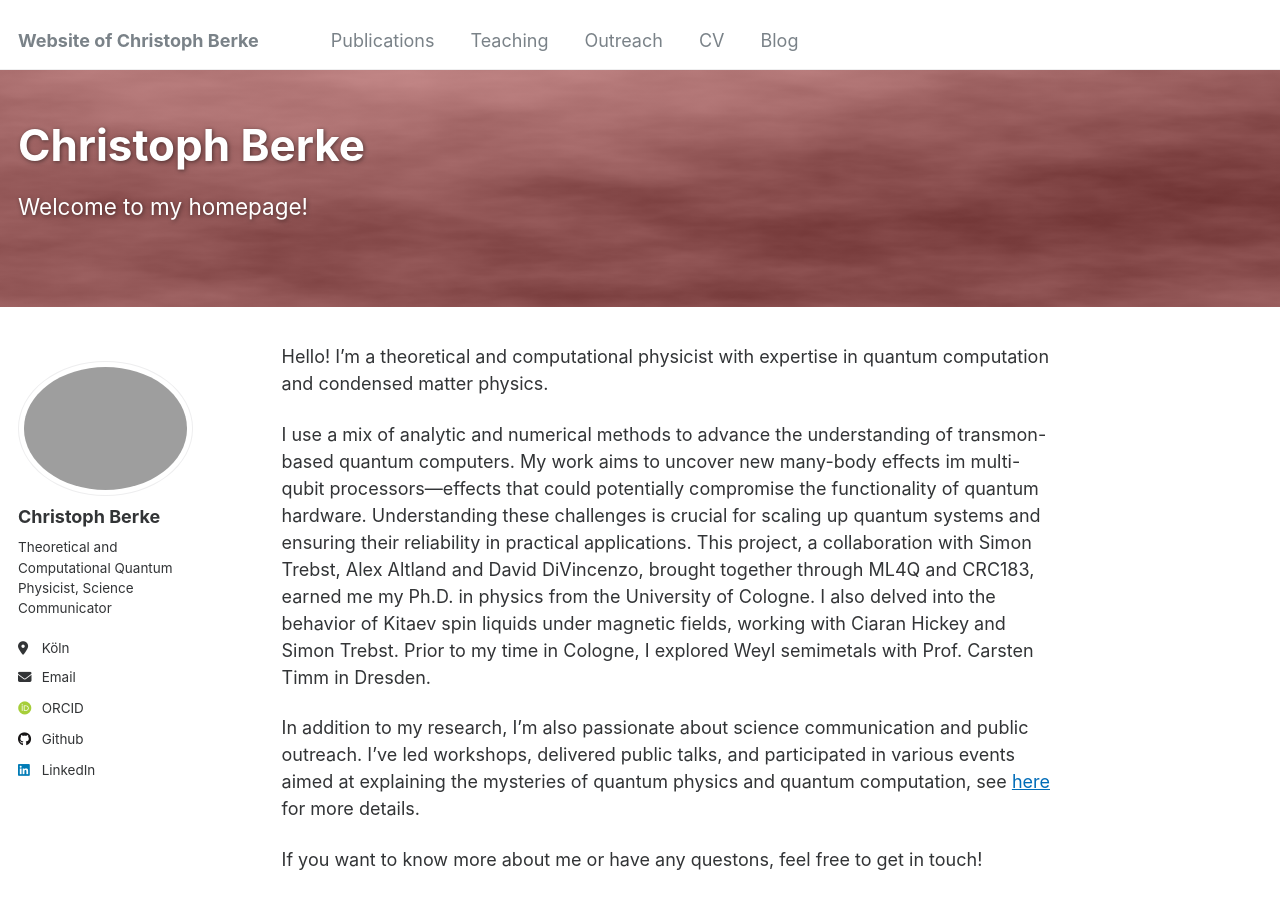
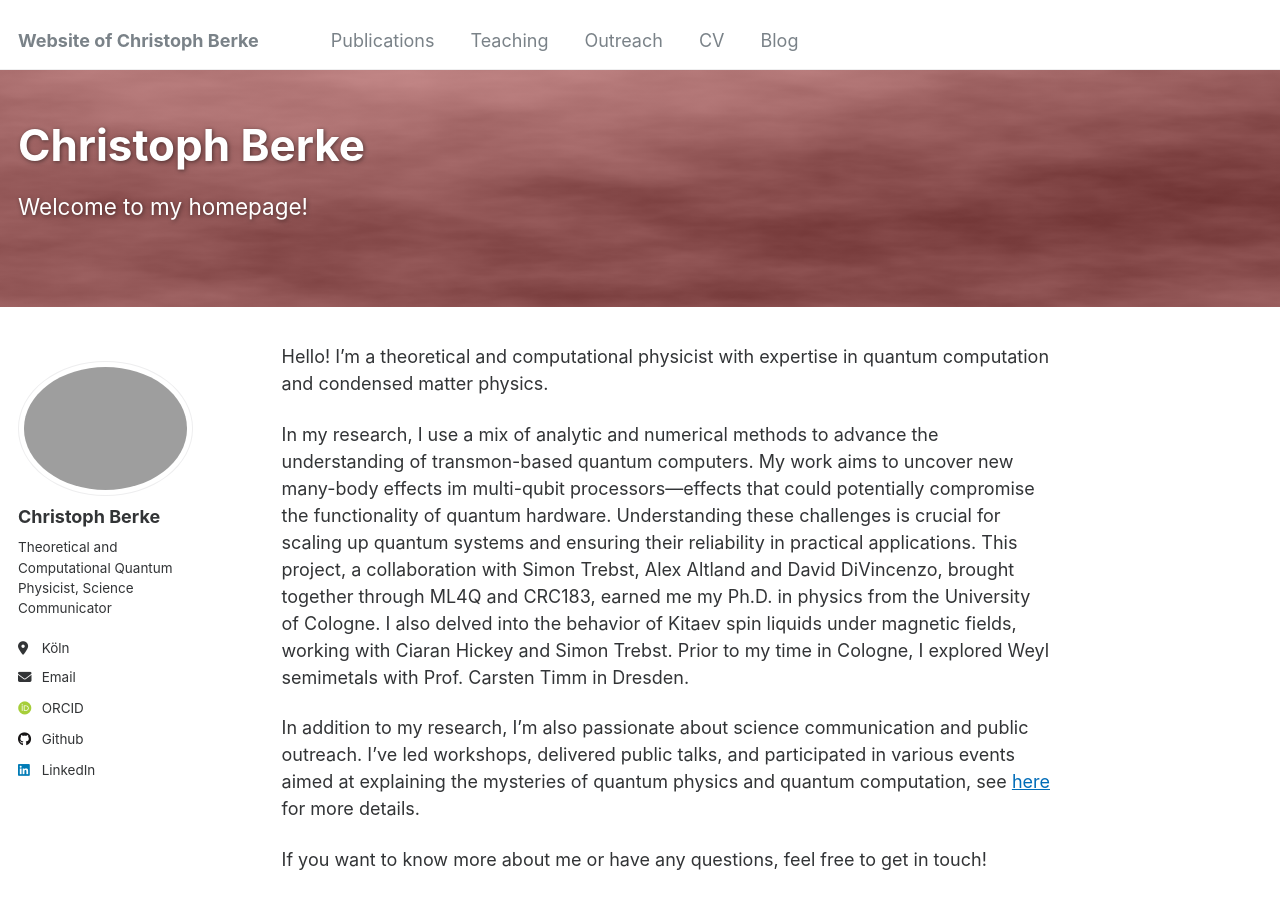
Before and after one commit to christophberke/christophberke.github.io, a Jekyll site: the page built from _pages/about.md, in a window 1280 px wide and 900 px high. Built offline with Jekyll 4.4.1, drawn with Linux system fonts in a browser that asks for light colours; some web fonts are replaced.

Commit message:
Fixed typos

```diff
--- a/_pages/about.md
+++ b/_pages/about.md
@@ -13,10 +13,10 @@ header:
 
 Hello! I'm a theoretical and computational physicist with expertise in quantum computation and condensed matter physics.
 
-I use a mix of analytic and numerical methods to advance the understanding of transmon-based quantum computers. My work aims to uncover new many-body effects im multi-qubit processors—effects that could potentially compromise the functionality of quantum hardware. Understanding these challenges is crucial for scaling up quantum systems and ensuring their reliability in practical applications.
+In my research, I use a mix of analytic and numerical methods to advance the understanding of transmon-based quantum computers. My work aims to uncover new many-body effects im multi-qubit processors—effects that could potentially compromise the functionality of quantum hardware. Understanding these challenges is crucial for scaling up quantum systems and ensuring their reliability in practical applications.
 This project, a collaboration with Simon Trebst, Alex Altland and David DiVincenzo, brought together through ML4Q and CRC183, earned me my Ph.D. in physics from the University of Cologne. I also delved into the behavior of Kitaev spin liquids under magnetic fields, working with Ciaran Hickey and Simon Trebst. Prior to my time in Cologne, I explored Weyl semimetals with Prof. Carsten Timm in Dresden.
 
 In addition to my research, I'm also passionate about science communication and public outreach. I've led workshops, delivered public talks, and participated in various events aimed at explaining the mysteries of quantum physics and quantum computation, see
 [here](/outreach) for more details.
 
-If you want to know more about me or have any questons, feel free to get in touch!
+If you want to know more about me or have any questions, feel free to get in touch!
```
